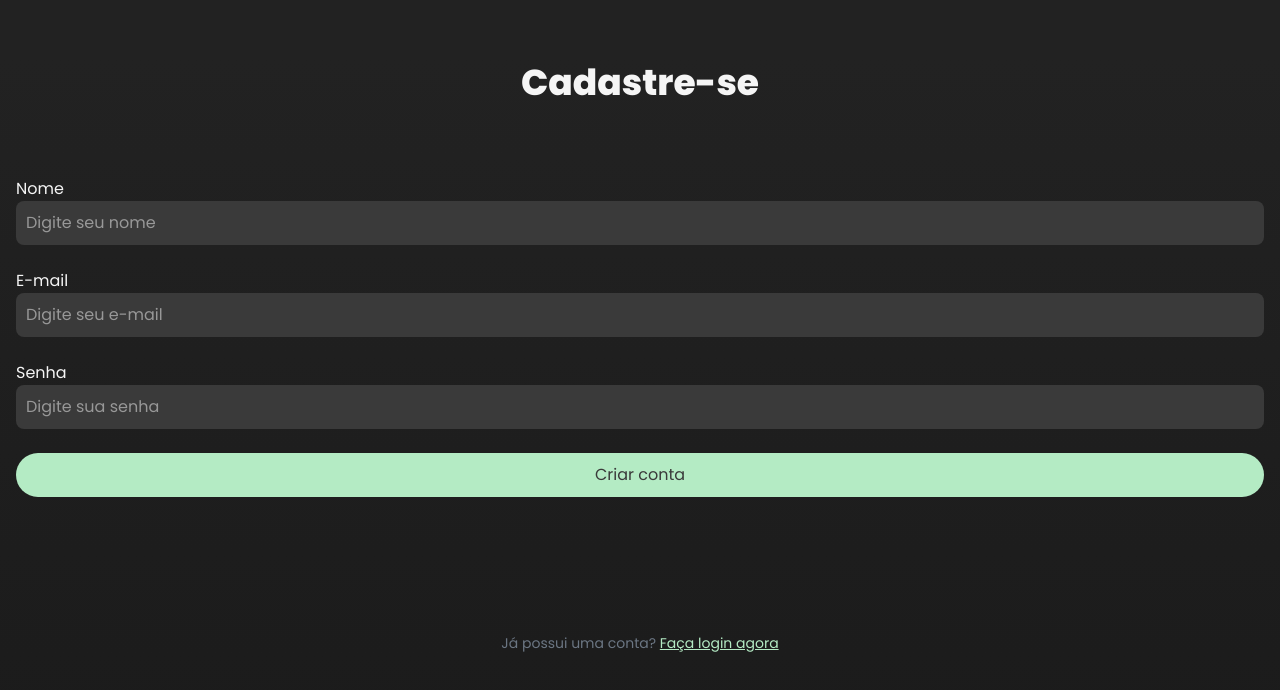
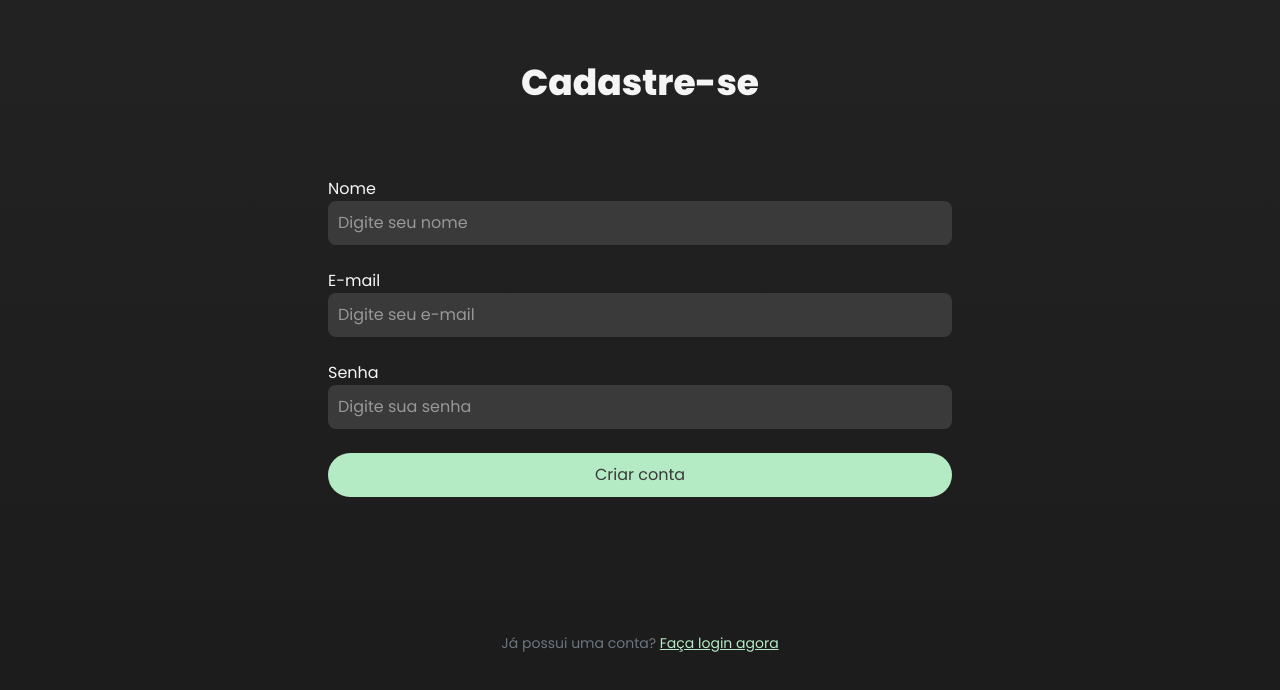
Before and after one commit to TIHeitorDS/kanban, a Next.js app: page /auth/signup in a window 1280 px wide. Shown: the top 690 px of the page. Built offline with nearby package versions, Linux system fonts and the light colour scheme.

Commit message:
style: update form layout in LoginForm and SignUpForm for better alignment

```diff
--- a/src/app/auth/layout.tsx
+++ b/src/app/auth/layout.tsx
@@ -4,7 +4,7 @@ export default function AuthLayout({
   children: React.ReactNode;
 }) {
   return (
-    <div className="h-svh px-4 bg-linear-to-b from-secondary to-third ">
+    <div className="h-svh px-4 bg-linear-to-b from-secondary to-third">
       {children}
     </div>
   );
--- a/src/components/LoginForm.tsx
+++ b/src/components/LoginForm.tsx
@@ -6,7 +6,7 @@ import SubmitButton from "./SubmitButton";
 
 export default function LoginForm() {
   return (
-    <form className="space-y-6">
+    <form className="space-y-6 lg:w-1/2 lg:mx-auto">
       <Input
         type="email"
         label="E-mail"
--- a/src/components/SignUpForm.tsx
+++ b/src/components/SignUpForm.tsx
@@ -6,7 +6,7 @@ import SubmitButton from "./SubmitButton";
 
 export default function SignUpForm() {
   return (
-    <form className="space-y-6">
+    <form className="space-y-6 lg:w-1/2 lg:mx-auto">
       {" "}
       <Input
         type="text"
```
